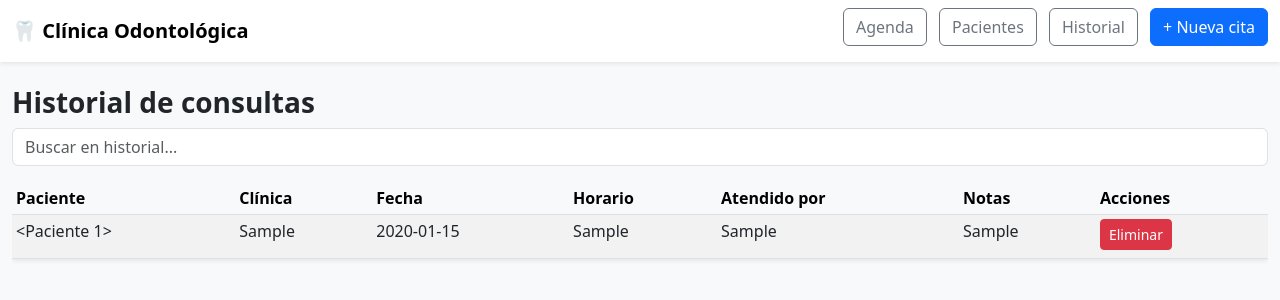
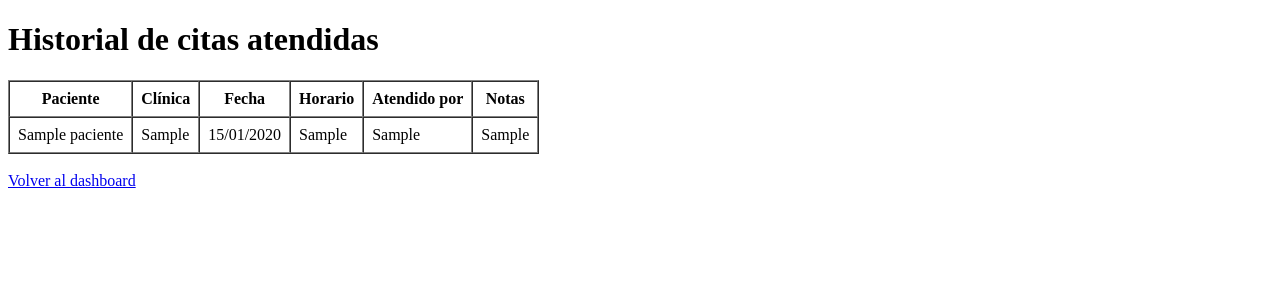
Before and after one commit to Luislopeze/Clinica, a Flask app: page /historial in a window 1280 px wide. Shown: the top 300 px of the page. Run offline with Flask 3, Linux system fonts and the light colour scheme; tables that the repository leaves empty hold one stand-in row (values such as "Sample post").

Commit message:
Update historial.html

```diff
--- a/templates/historial.html
+++ b/templates/historial.html
@@ -1,15 +1,14 @@
-{% extends "base.html" %}
-{% block content %}
-<h3 class="fw-bold">Historial de consultas</h3>
+<!DOCTYPE html>
+<html lang="es">
+<head>
+    <meta charset="UTF-8">
+    <title>Historial de citas</title>
+</head>
+<body>
+    <h1>Historial de citas atendidas</h1>
 
-<!-- Buscador -->
-<input type="text" id="buscadorHistorial" class="form-control mb-3" placeholder="Buscar en historial...">
-
-{% if historial %}
-<!-- Tabla (solo escritorio) -->
-<div class="table-responsive d-none d-md-block">
-<table class="table table-striped table-sm shadow-sm" id="tablaHistorial">
-    <thead class="table-light">
+    <table border="1" cellpadding="8" cellspacing="0">
+        <thead>
             <tr>
                 <th>Paciente</th>
                 <th>Clínica</th>
@@ -17,61 +16,23 @@
                 <th>Horario</th>
                 <th>Atendido por</th>
                 <th>Notas</th>
-            <th>Acciones</th>
             </tr>
         </thead>
         <tbody>
-        {% for h in historial %}
+            {% for registro in historial %}
             <tr>
-            <td>{{ h.paciente }}</td>
-            <td>{{ h.clinica }}</td>
-            <td>{{ h.fecha }}</td>
-            <td>{{ h.horario }}</td>
-            <td>{{ h.atendido_por }}</td>
-            <td>{{ h.notas }}</td>
-            <td>
-                <a href="#"
-                   class="btn btn-danger btn-sm mb-1"
-                   onclick="return confirm('¿Seguro que deseas eliminar este registro del historial?')">Eliminar</a>
-            </td>
+                <td>{{ registro.paciente.nombre }}</td>
+                <td>{{ registro.clinica }}</td>
+                <td>{{ registro.fecha.strftime("%d/%m/%Y") }}</td>
+                <td>{{ registro.horario }}</td>
+                <td>{{ registro.atendido_por }}</td>
+                <td>{{ registro.notas }}</td>
             </tr>
             {% endfor %}
         </tbody>
     </table>
-</div>
 
-<!-- Cards (solo móvil) -->
-<div class="d-md-none">
-  {% for h in historial %}
-  <div class="card mb-3 shadow-sm">
-    <div class="card-body">
-      <h5 class="card-title">{{ h.paciente }}</h5>
-      <p class="card-text">
-        Clínica: {{ h.clinica }} <br>
-        Fecha: {{ h.fecha }} <br>
-        Horario: {{ h.horario }} <br>
-        Atendido por: {{ h.atendido_por }} <br>
-        Notas: {{ h.notas }}
-      </p>
-      <a href="#"
-         class="btn btn-danger btn-sm mb-1"
-         onclick="return confirm('¿Seguro que deseas eliminar este registro del historial?')">Eliminar</a>
-    </div>
-  </div>
-  {% endfor %}
-</div>
-{% else %}
-<p class="text-muted">No hay consultas completadas.</p>
-{% endif %}
-
-<script>
-document.getElementById("buscadorHistorial").addEventListener("keyup", function() {
-  let filtro = this.value.toLowerCase();
-  let filas = document.querySelectorAll("#tablaHistorial tbody tr");
-  filas.forEach(fila => {
-    let texto = fila.textContent.toLowerCase();
-    fila.style.display = texto.includes(filtro) ? "" : "none";
-  });
-});
-</script>
-{% endblock %}
+    <br>
+    <a href="{{ url_for('dashboard') }}">Volver al dashboard</a>
+</body>
+</html>
```
Lines whose indentation alone changed are shown as unchanged.
